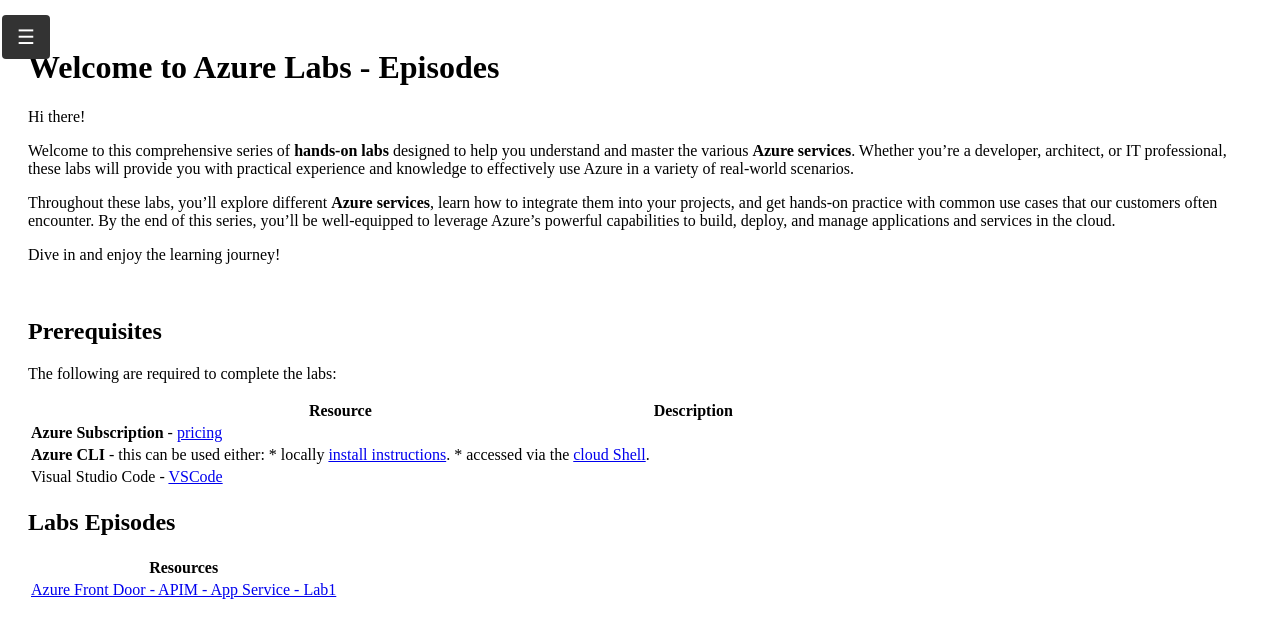
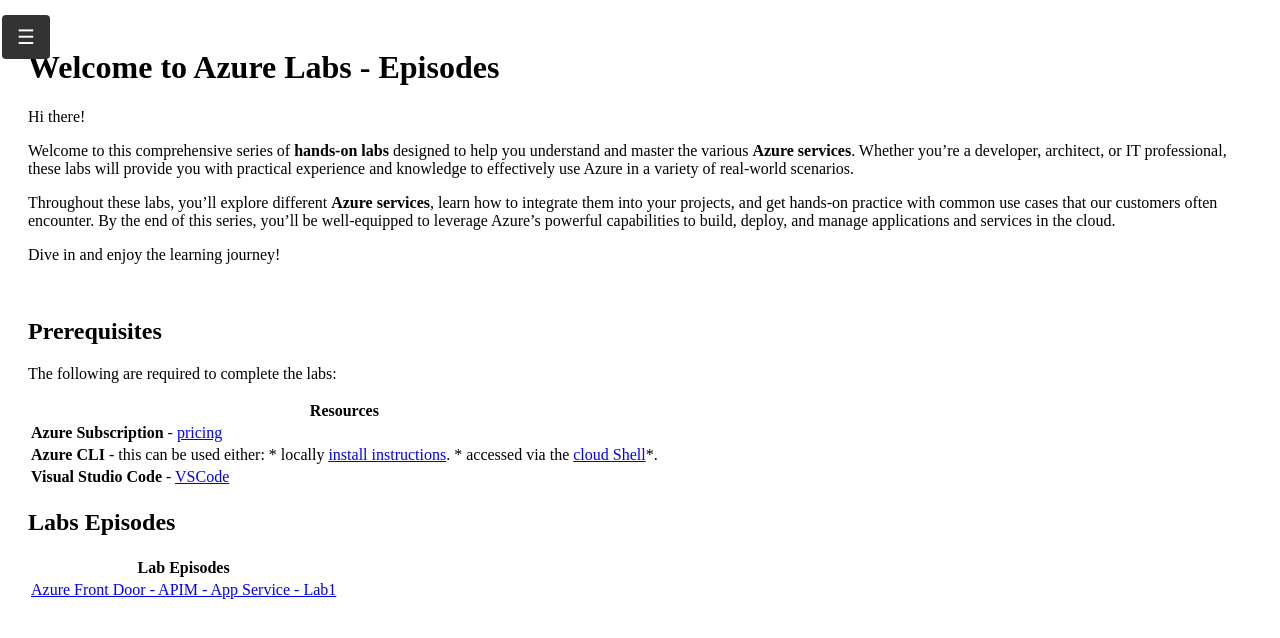
Before and after one commit to pta19059/pta19059.github.io, a Jekyll site: the page built from Labs/Main_Page.md, in a window 1280 px wide. Shown: the top 638 px of the page. Built offline with Jekyll 4.4.1, drawn with Linux system fonts in a browser that asks for light colours.

Commit message:
Update Main_Page.md

```diff
--- a/Labs/Main_Page.md
+++ b/Labs/Main_Page.md
@@ -21,15 +21,15 @@
 
 The following are required to complete the labs:
 
-| Resource | Description |
+| Resources |
 |---|---|
 | **Azure Subscription** - [pricing](https://azure.microsoft.com/pricing/details/container-apps/) |  |
-| **Azure CLI** - this can be used either:  * locally [install instructions](https://docs.microsoft.com/cli/azure/install-azure-cli).  * accessed via the [cloud Shell](https://shell.azure.com). |  |
-| Visual Studio Code - [VSCode](https://code.visualstudio.com/) |  |
+| **Azure CLI** - this can be used either:  * locally [install instructions](https://docs.microsoft.com/cli/azure/install-azure-cli).  * accessed via the [cloud Shell](https://shell.azure.com)*. |  |
+| **Visual Studio Code** - [VSCode](https://code.visualstudio.com/) |  |
 
 
 ## Labs Episodes
 
-| Resources |
+| Lab Episodes |
 |---|
 | [Azure Front Door - APIM - App Service - Lab1](https://pta19059.github.io/Labs/AzureFrontDoorAPIMAppServiceLab1) |
```
